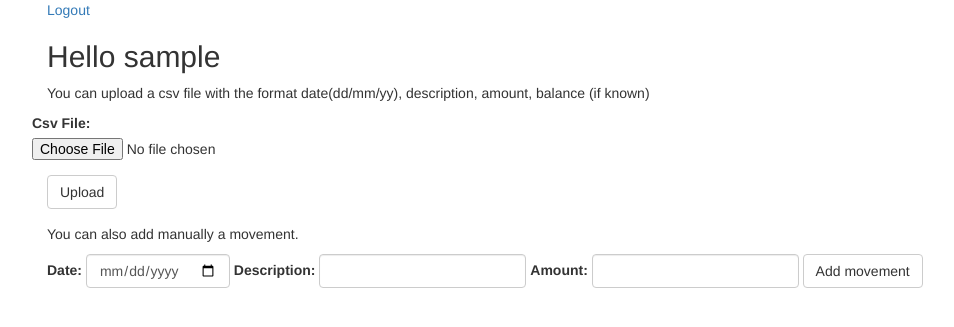
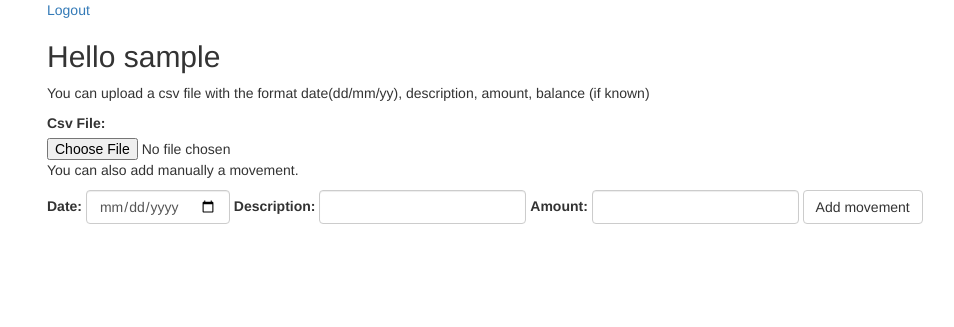
Before and after one commit to josenava/MoneyMovements, a Django app: page / in a window 1280 px wide. Shown: the top 327 px of the page, without its empty margins (23-977 px from the left). Run offline with Django 3.2, Linux system fonts and the light colour scheme; the visitor is signed in with stand-in values (Sample User, id 1); some libraries are stand-ins or nearby versions.

Commit message:
#2 switched to angularjs upload for CSV files

```diff
--- a/baseApp/static/js/Controller/movementCtrl.js
+++ b/baseApp/static/js/Controller/movementCtrl.js
@@ -2,9 +2,7 @@
  * Created by josenava on 05/11/14.
  */
 app.controller('MovementCtrl', ['$scope', '$http', function($scope, $http) {
-    console.log("hey I am using angular, it's amazing, isn't it?");
     $scope.movement = {};
-    console.log($scope.movement.date, $scope.movement.description, $scope.movement.amount);
     $scope.addMovement = function() {
         console.log($scope.movement.date, $scope.movement.description, $scope.movement.amount);
         $http({
@@ -16,8 +14,19 @@ app.controller('MovementCtrl', ['$scope', '$http', function($scope, $http) {
                 movAmount: $scope.movement.amount
             },
             headers: { 'Content-Type': 'application/x-www-form-urlencoded' }
-        }).success(function(data, status, headers, config) {
+        }).success(function(data, status) {
             $scope.movement = {}
         });
-    }
+    };
+
+    $scope.uploadCSV = function(files) {
+        var fd = new FormData();
+        fd.append("file", files[0]);
+        $http.post('/api/import/', fd, {
+            transformRequest: angular.identity,
+            headers: {'Content-Type': undefined}
+        }).success(function(data, status) {
+            $scope.movement.CSVUploadMessage = "CSV uploaded";
+        });
+    };
 }]);
--- a/baseApp/templates/index.html
+++ b/baseApp/templates/index.html
@@ -4,20 +4,15 @@
     <div ng-app="movementApp">
         <h2>Hello {{ user.username }}</h2>
         <p>You can upload a csv file with the format date(dd/mm/yy), description, amount, balance (if known) </p>
-        <form action="{% url 'apiApp.views.importFile' %}" method="post" enctype="multipart/form-data" class="form-horizontal" role="form">
-        {% csrf_token %}
-            <div class="form-group">
+        <div ng-controller="MovementCtrl" >
+            {% verbatim %}
+                <p>{{ movement.CSVUploadMessage }}</p>
+            {% endverbatim %}
             <label for="id_file">Csv File:</label>
-                <input id="id_file" name="file" type="file">
-            </div>
-            <div class="form-group">
-                <div class="col-sm-10">
-                    <button type="submit" class="btn btn-default">Upload</button>
-                </div>
-            </div>
-        </form>
+            <input id="id_file" type="file" name="file" onchange="angular.element(this).scope().uploadCSV(this.files)"/>
+
             <p>You can also add manually a movement.</p>
-        <form name="addMovementForm" class="form-inline" ng-controller="MovementCtrl" ng-submit="addMovement()">
+            <form name="addMovementForm" class="form-inline" ng-submit="addMovement()">
                 <div class="form-group">
                     <label for="mov_date">Date:</label>
                     <input id="mov_date" class="form-control" ng-model="movement.date" name="movDate" type="date">
@@ -33,7 +28,7 @@
                 <button type="submit" class="btn btn-default">Add movement</button>
             </form>
         </div>
+    </div>
 {% endblock %}
 {% block jsfiles %}
-
 {% endblock %}
```
Lines whose indentation alone changed are shown as unchanged.
